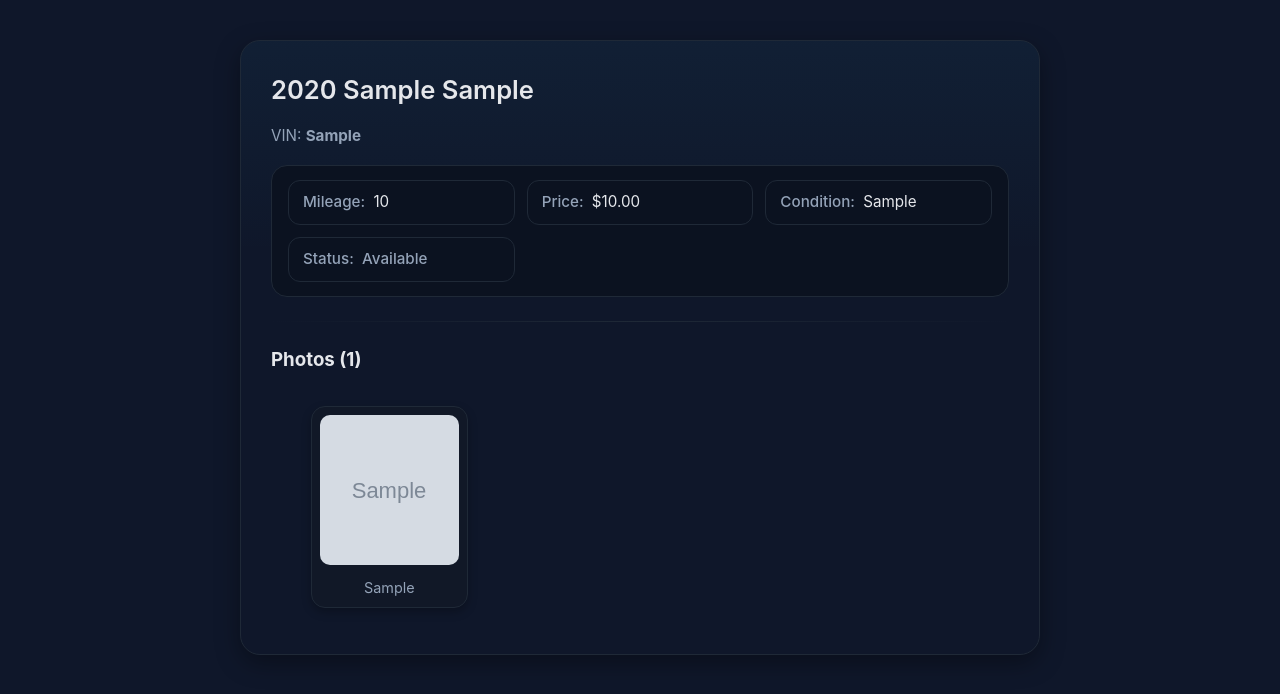
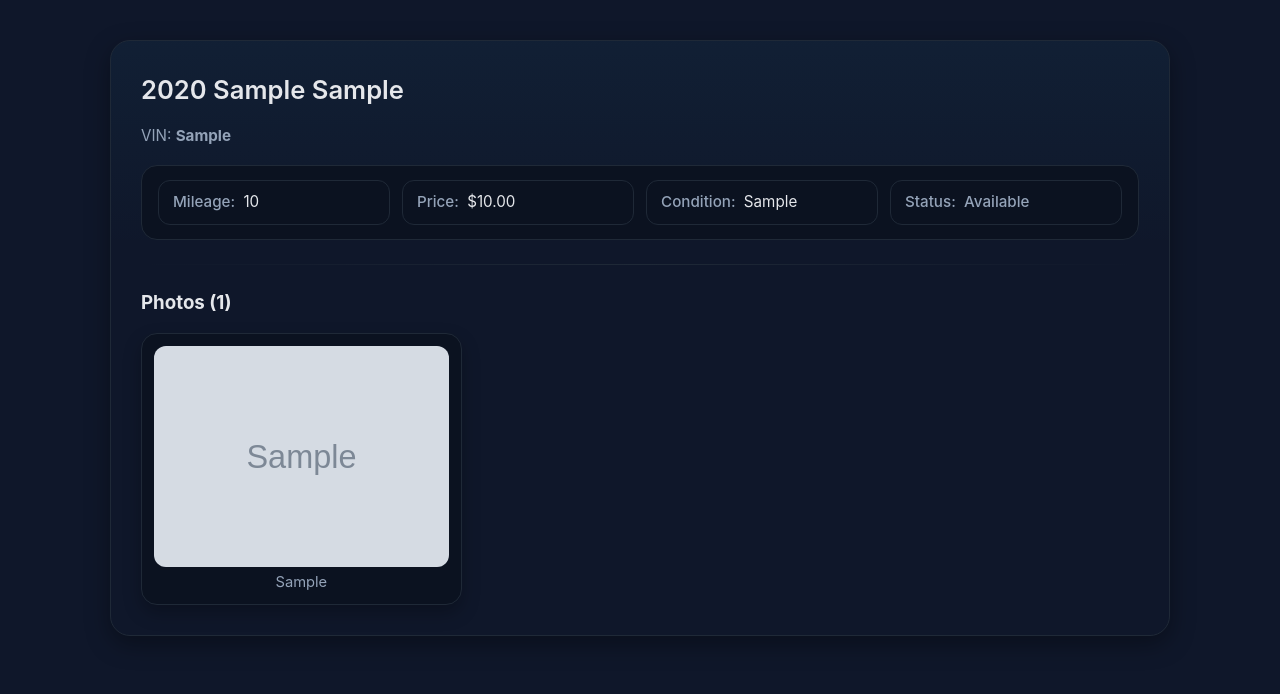
Before and after one commit to Mkac0/Echoes, a Django app: page /cars/1/ in a window 1280 px wide. Shown: the part 65-759 px from the top of the page. Run offline with Django 5.2, Linux system fonts and the light colour scheme; tables that the repository leaves empty hold one stand-in row (values such as "Sample post"); grey boxes marked "Sample" are stand-in pictures.

Commit message:
changed the style of the add car page for the image to be shown more clearly

```diff
--- a/autolot/static/css/base.css
+++ b/autolot/static/css/base.css
@@ -610,7 +610,7 @@ a:hover {
 }
 
 .car-detail-container {
-    max-width: 800px;
+    max-width: 1100px;
     margin: 40px auto;
     background: linear-gradient(180deg, rgba(56,189,248,.05), rgba(56,189,248,0) 35%), #0f172a;
     border: 1px solid #1f2937;
@@ -688,12 +688,6 @@ a:hover {
 
 .status-sold {
     color: #ef4444;
-}
-
-.car-photos-grid {
-    display: grid;
-    grid-template-columns: repeat(auto-fill, minmax(180px, 1fr));
-    gap: 14px;
 }
 
 .photo-item {
@@ -810,6 +804,134 @@ a:hover {
     align-items: center;
 }
 
+.car-photos-grid {
+    display: grid;
+    grid-template-columns: repeat(auto-fill, minmax(240px, 1fr));
+    gap: 18px;
+    margin-top: 10px;
+}
+
+.car-photos-grid .photo-item {
+    margin: 0;
+    background: #0b1220;
+    border: 1px solid #1f2937;
+    border-radius: 16px;
+    padding: 12px;
+    box-shadow: 0 8px 18px rgba(0,0,0,.25);
+    transition: transform .18s ease, box-shadow .18s ease, border-color .18s ease;
+}
+.car-photos-grid .photo-item:hover {
+    transform: translateY(-2px);
+    border-color: #38bdf8;
+    box-shadow: 0 14px 30px rgba(0,0,0,.35);
+}
+
+.car-photos-grid .photo-item img {
+    display: block;
+    width: 100%;
+    aspect-ratio: 4 / 3;
+    height: auto;
+    object-fit: cover;
+    border-radius: 12px;
+}
+
+.car-photos-grid .photo-item figcaption {
+    color: #94a3b8;
+    margin-top: 6px;
+    font-size: .92rem;
+    line-height: 1.25;
+    overflow: hidden;
+    display: -webkit-box;
+    -webkit-box-orient: vertical;
+}
+
+.car-photos-grid .photo-item .photo-actions,
+.car-photos-grid .photo-item p {
+    display: flex;
+    gap: 10px;
+    justify-content: center;
+    margin: 10px 0 0;
+}
+
+.car-photos-grid .photo-item a,
+.car-photos-grid .photo-item button {
+    display: inline-flex;
+    align-items: center;
+    justify-content: center;
+    height: 34px;
+    padding: 0 12px;
+    border-radius: 10px;
+    font-size: .86rem;
+    text-decoration: none;
+    border: 0;
+    cursor: pointer;
+}
+
+.car-photos-grid .photo-item a {
+    background: linear-gradient(180deg,#22d3ee,#38bdf8);
+    color:#001018;
+}
+.car-photos-grid .photo-item a:hover {
+    filter: brightness(1.05);
+}
+
+.car-photos-grid .photo-item button {
+    background: linear-gradient(180deg, rgba(239,68,68,.9), rgba(185,28,28,1));
+    color: #fff;
+}
+.car-photos-grid .photo-item button:hover {
+    filter: brightness(1.05);
+}
+
+.form-card {
+    width: 100%;
+    max-width: 600px;
+    margin: 0 auto 30px;
+    background: linear-gradient(180deg, rgba(56,189,248,.06), rgba(56,189,248,0) 40%), #111827;
+    border: 1px solid #1f2937;
+    border-radius: 18px;
+    box-shadow: 0 10px 25px rgba(0,0,0,.4);
+    padding: 24px 28px;
+}
+
+.form-card img {
+    width: 100%;
+    max-width: 100%;
+    height: auto;
+    border-radius: 12px;
+    object-fit: cover;
+    box-shadow: 0 4px 15px rgba(0,0,0,.3);
+}
+
+form[action*="import_api"] {
+    display: flex;
+    justify-content: center;
+}
+
+form[action*="import_api"] .btn-primary {
+    width: 100%;
+    max-width: 600px;
+    border-radius: 12px;
+    height: 46px;
+    font-size: 1rem;
+    font-weight: 600;
+    background: linear-gradient(180deg, #22d3ee, #38bdf8);
+    color: #001018;
+    transition: all 0.2s ease;
+}
+
+form[action*="import_api"] .btn-primary:hover {
+    filter: brightness(1.05);
+    transform: translateY(-1px);
+}
+
+a.btn,
+.btn,
+a.btn:hover,
+.btn:hover {
+    text-decoration: none !important;
+}
+
 @media (max-width: 700px) {
     .card-form-container {
         flex-direction: column;
```
Also changed, not shown: autolot/templates/autolot/carphoto_form.html (+0 -10 lines), media/cars/2009_hyundai_sonata_sedan_limited-v6_i_oem_1_500.avif (added), media/cars/2010_hyundai_sonata_dashboard.jpg (added), media/cars/2018-chevrolet-equinox-fwd-lt-2-0t-review-giddy-up_1.webp (added), media/cars/20210420184940496_IMG_5595.jpg (added), media/cars/8fc7fc2a5d_800.jpg (added), media/cars/IMG_2982.jpg (added).
